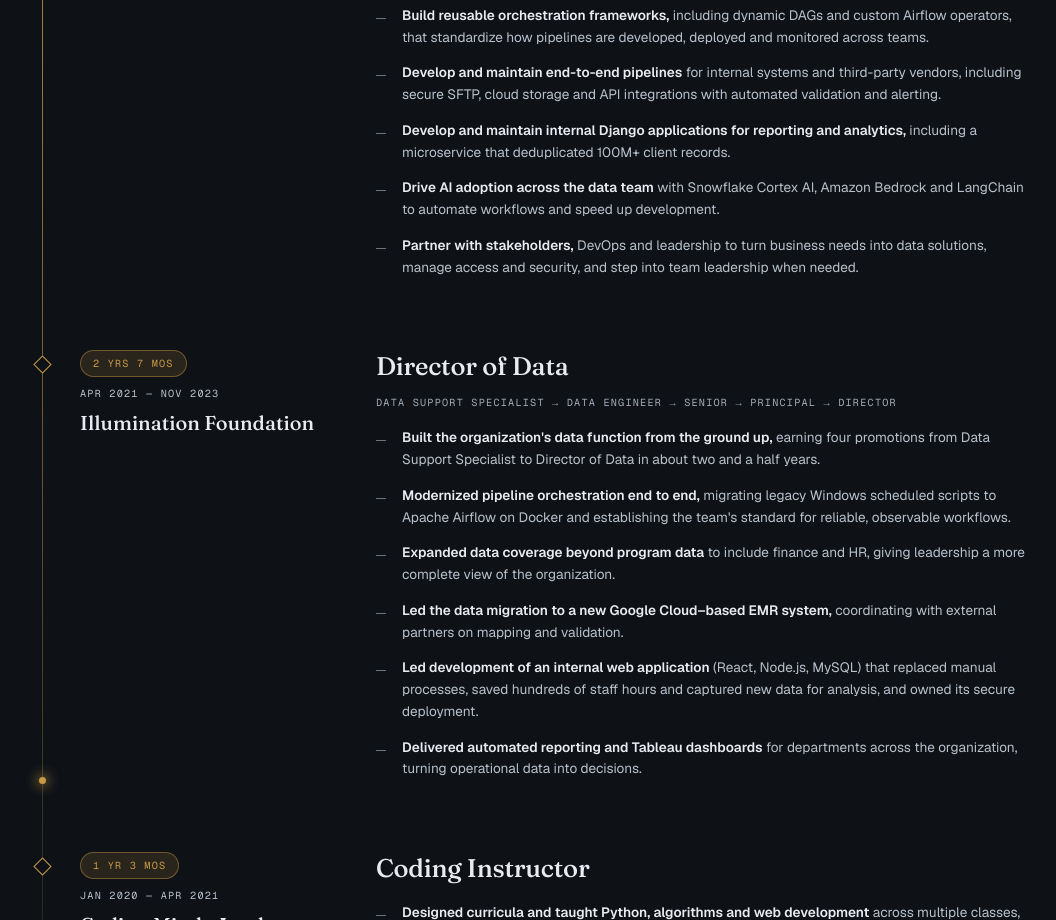
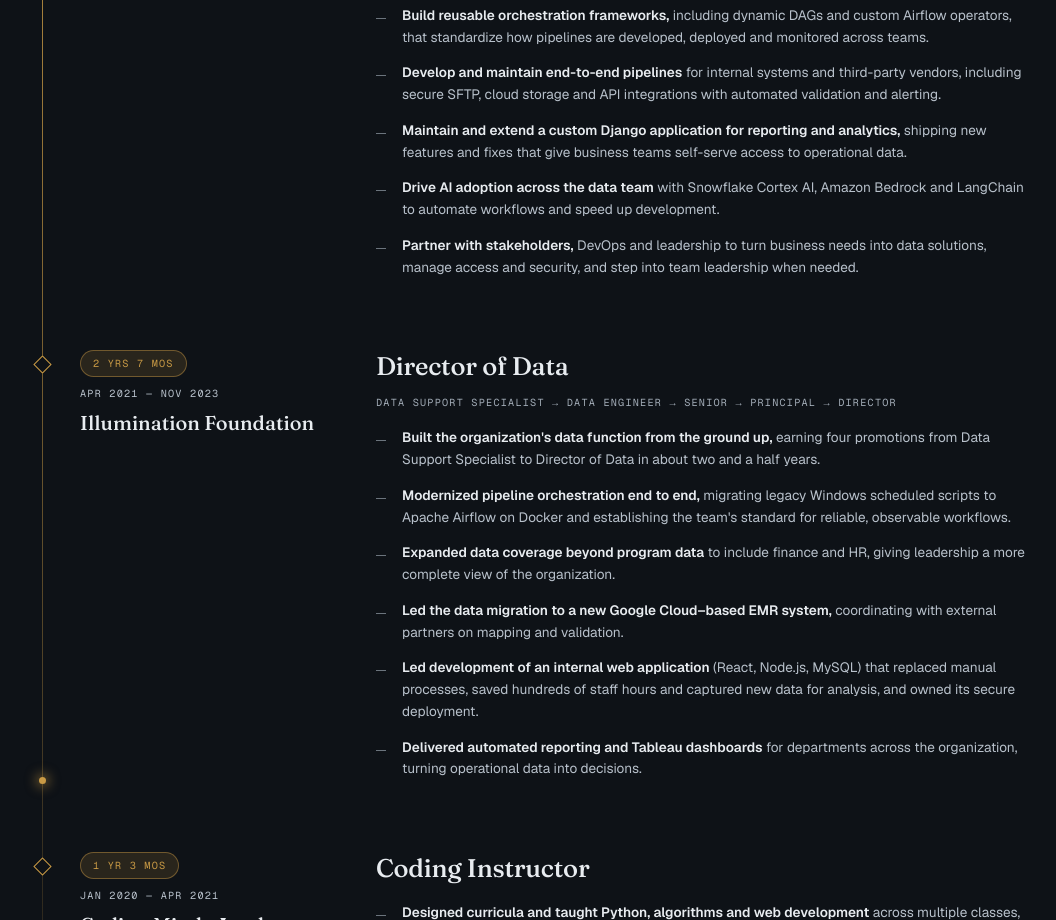
Before and after one commit to jeremyxu2-swe/resume, a plain HTML site: page index.html in a window 1280 px wide. Shown: the part 1480-2400 px from the top of the page, without its empty margins (36-1092 px from the left). Drawn offline with nearby package versions, Linux system fonts and the light colour scheme.

Commit message:
Use standalone Django bullet
Co-Authored-By: Claude Opus 5.5 <noreply@anthropic.com>
Claude-Session: https://claude.ai/code/session_0176dYEKGgqoGNTrgZsKVfkg

```diff
--- a/index.html
+++ b/index.html
@@ -1016,7 +1016,7 @@ button:focus-visible,a:focus-visible{outline:2px solid #C99A45;outline-offset:3p
 <li style="display: flex; gap: 16px"><span style="flex: 0 0 10px; height: 1px; margin-top: 13px; background: #6B747D"></span><span><strong style="color: #E8ECF0; font-weight: 600">Led the shift to an AI-ready warehouse,</strong> structuring data with a dbt medallion architecture and Snowflake Semantic Views so non-technical teams and AI assistants like Claude can query trusted data in plain English.</span></li>
 <li style="display: flex; gap: 16px"><span style="flex: 0 0 10px; height: 1px; margin-top: 13px; background: #6B747D"></span><span><strong style="color: #E8ECF0; font-weight: 600">Build reusable orchestration frameworks,</strong> including dynamic DAGs and custom Airflow operators, that standardize how pipelines are developed, deployed and monitored across teams.</span></li>
 <li style="display: flex; gap: 16px"><span style="flex: 0 0 10px; height: 1px; margin-top: 13px; background: #6B747D"></span><span><strong style="color: #E8ECF0; font-weight: 600">Develop and maintain end-to-end pipelines</strong> for internal systems and third-party vendors, including secure SFTP, cloud storage and API integrations with automated validation and alerting.</span></li>
-<li style="display: flex; gap: 16px"><span style="flex: 0 0 10px; height: 1px; margin-top: 13px; background: #6B747D"></span><span><strong style="color: #E8ECF0; font-weight: 600">Develop and maintain internal Django applications for reporting and analytics,</strong> including a microservice that deduplicated 100M+ client records.</span></li>
+<li style="display: flex; gap: 16px"><span style="flex: 0 0 10px; height: 1px; margin-top: 13px; background: #6B747D"></span><span><strong style="color: #E8ECF0; font-weight: 600">Maintain and extend a custom Django application for reporting and analytics,</strong> shipping new features and fixes that give business teams self-serve access to operational data.</span></li>
 <li style="display: flex; gap: 16px"><span style="flex: 0 0 10px; height: 1px; margin-top: 13px; background: #6B747D"></span><span><strong style="color: #E8ECF0; font-weight: 600">Drive AI adoption across the data team</strong> with Snowflake Cortex AI, Amazon Bedrock and LangChain to automate workflows and speed up development.</span></li>
 <li style="display: flex; gap: 16px"><span style="flex: 0 0 10px; height: 1px; margin-top: 13px; background: #6B747D"></span><span><strong style="color: #E8ECF0; font-weight: 600">Partner with stakeholders,</strong> DevOps and leadership to turn business needs into data solutions, manage access and security, and step into team leadership when needed.</span></li>
 </ul>
```
